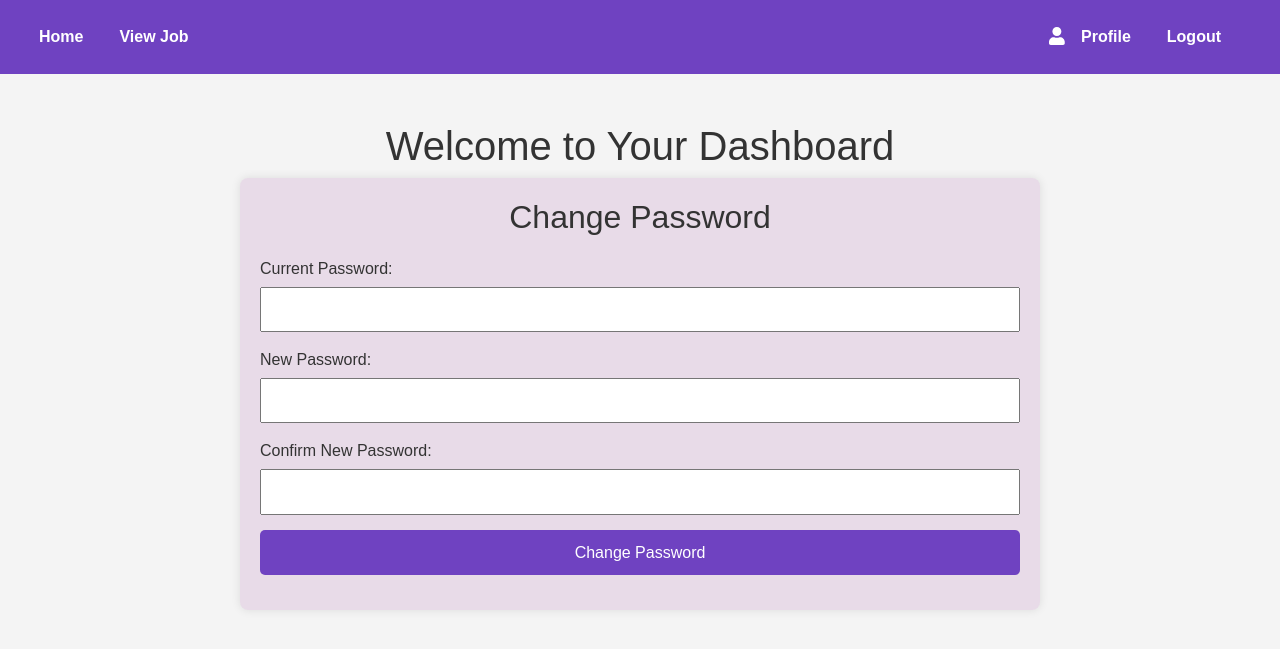
After one commit to tasnim-dev/Job-Portal, a Django app: page /changepasswordPage in a window 1280 px wide. The commit adds this page. Shown: the top 649 px of the page. Run offline with Django 4.2, Linux system fonts and the light colour scheme; some libraries are stand-ins or nearby versions.

Commit message:
Change password

```diff
--- a/project/myApp/views.py
+++ b/project/myApp/views.py
@@ -163,11 +163,9 @@ def profilePage(request):
 
 #Edit User Profile Page
 def editprofilePage(request):
-
     user = request.user
 
     if request.method == 'POST':
-
         userid = request.POST.get('user_id')
         username = request.POST.get('username')
         displayName = request.POST.get('displayName')
@@ -191,5 +189,32 @@ def editprofilePage(request):
         messages.success(request,"Profile is successfully updated")
         return redirect("profilePage")
 
+    return render (request,"editProfile.html")
 
-    return render (request,"editProfile.html")
+
+#Change password Page
+def changepasswordPage(request):
+
+    user = request.user
+
+    if request.method == 'POST':
+
+        old_password=request.POST.get('currentPassword')
+        newPassword=request.POST.get('newPassword')
+        confirmPassword=request.POST.get('confirmPassword')
+
+        if not check_password(old_password,user.password):
+            messages.error(request,"Wrong password given")
+            return redirect("changepasswordPage")
+
+        if newPassword!=confirmPassword:
+            messages.error(request,"New password and Confirm password is not matched")
+            return redirect("changepasswordPage")
+
+        else:
+            user.set_password(confirmPassword)
+            user.save()
+            messages.success(request,"Password is successfully Changed")
+            return redirect("loginPage")
+
+    return render(request, "changepassword.html")
--- a/project/project/urls.py
+++ b/project/project/urls.py
@@ -18,6 +18,7 @@ urlpatterns = [
     path("applyPage/<str:myid>", views.applyPage, name='applyPage'),
     path("profilePage", views.profilePage, name='profilePage'),
     path("editprofilePage", views.editprofilePage, name='editprofilePage'),
+    path("changepasswordPage", views.changepasswordPage, name='changepasswordPage'),
 
 
 ] + static(settings.MEDIA_URL, document_root=settings.MEDIA_ROOT)
--- /dev/null
+++ b/project/templates/changepassword.html
@@ -0,0 +1,84 @@
+{% extends "dashboard.html" %}
+{% block editProfile %}
+
+  <style>
+
+
+    .form-container {
+      background-color: rgba(128, 0, 128, 0.1); /* Purple transparent background */
+      border-radius: 8px;
+      box-shadow: 0 0 10px rgba(0, 0, 0, 0.1);
+      padding: 20px;
+      width: 800px;
+      box-sizing: border-box;
+      margin: 0 auto;
+    }
+
+    .form-group {
+      margin-bottom: 15px;
+    }
+
+    .form-group label {
+      margin-bottom: 5px;
+      display: block;
+    }
+
+    .form-group input,
+    .form-group button {
+      width: 100%;
+      padding: 8px;
+      box-sizing: border-box;
+    }
+
+    .form-group button {
+      background-color: #6f42c1;
+      color: white;
+      padding: 10px;
+      border: none;
+      border-radius: 5px;
+      cursor: pointer;
+    }
+  </style>
+
+  <div class="form-container">
+    <h2 style="text-align: center; margin-bottom: 20px;">Change Password</h2>
+    <form action="{% url "changepasswordPage" %}" method="post">
+      {% csrf_token %}
+
+
+      {% if messages %}
+
+      {% for message in messages  %}
+
+      {% if message.tags == 'error' %}
+      <p>{{message}}</p>
+
+      {% endif %}
+
+      {% endfor %}
+
+      {% endif %}
+
+      <div class="form-group">
+        <label for="currentPassword">Current Password:</label>
+        <input type="password" id="currentPassword" name="currentPassword" required>
+      </div>
+
+      <div class="form-group">
+        <label for="newPassword">New Password:</label>
+        <input type="password" id="newPassword" name="newPassword" required>
+      </div>
+
+      <div class="form-group">
+        <label for="confirmPassword">Confirm New Password:</label>
+        <input type="password" id="confirmPassword" name="confirmPassword" required>
+      </div>
+
+      <div class="form-group">
+        <button type="submit">Change Password</button>
+      </div>
+    </form>
+  </div>
+
+
+{% endblock editProfile %}
--- a/project/templates/editProfile.html
+++ b/project/templates/editProfile.html
@@ -9,7 +9,7 @@
       border-radius: 8px;
       box-shadow: 0 0 10px rgba(0, 0, 0, 0.1);
       padding: 20px;
-      width: 600px;
+      width: 800px;
       box-sizing: border-box;
       margin: 0 auto;
     }
@@ -33,7 +33,7 @@
     }
 
     .form-group button {
-      background-color: #4CAF50;
+      background-color: #6f42c1;
       color: white;
       padding: 10px;
       border: none;
```
Also changed, not shown: project/templates/login.html (+14 -0 lines), project/templates/profile.html (+4 -3 lines), project/db.sqlite3.
